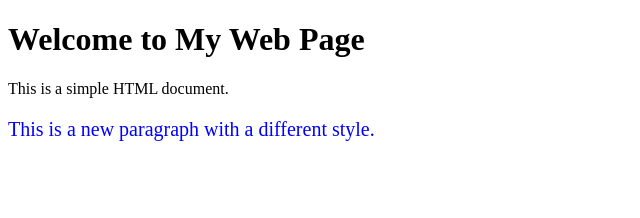
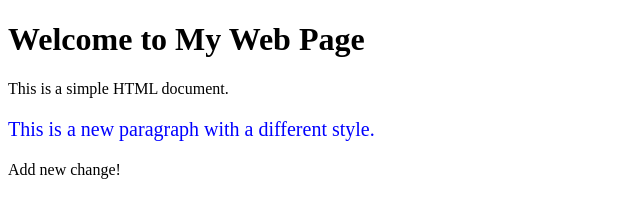
Before and after one commit to mcwashi/summer25wfe1, a plain HTML site: page index.html in a window 1280 px wide. Shown: the whole page, without its empty margins (0-640 px from the left). Drawn offline with Linux system fonts and the light colour scheme.

Commit message:
Update index.html

```diff
--- a/index.html
+++ b/index.html
@@ -10,5 +10,6 @@
             <h1>Welcome to My Web Page</h1>
             <p>This is a simple HTML document.</p>
             <p class="new">This is a new paragraph with a different style.</p>
+            <p>Add new change!</p>
 </body>
 </html>
```
